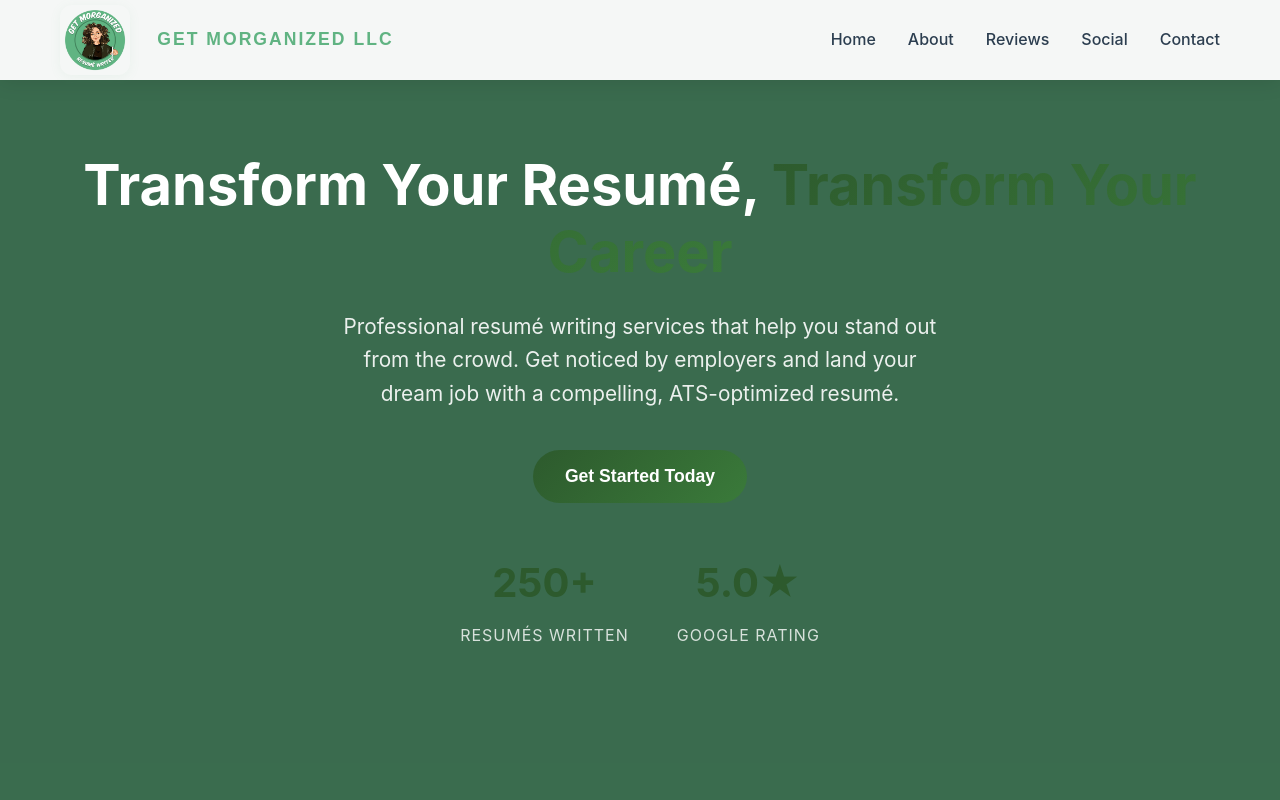
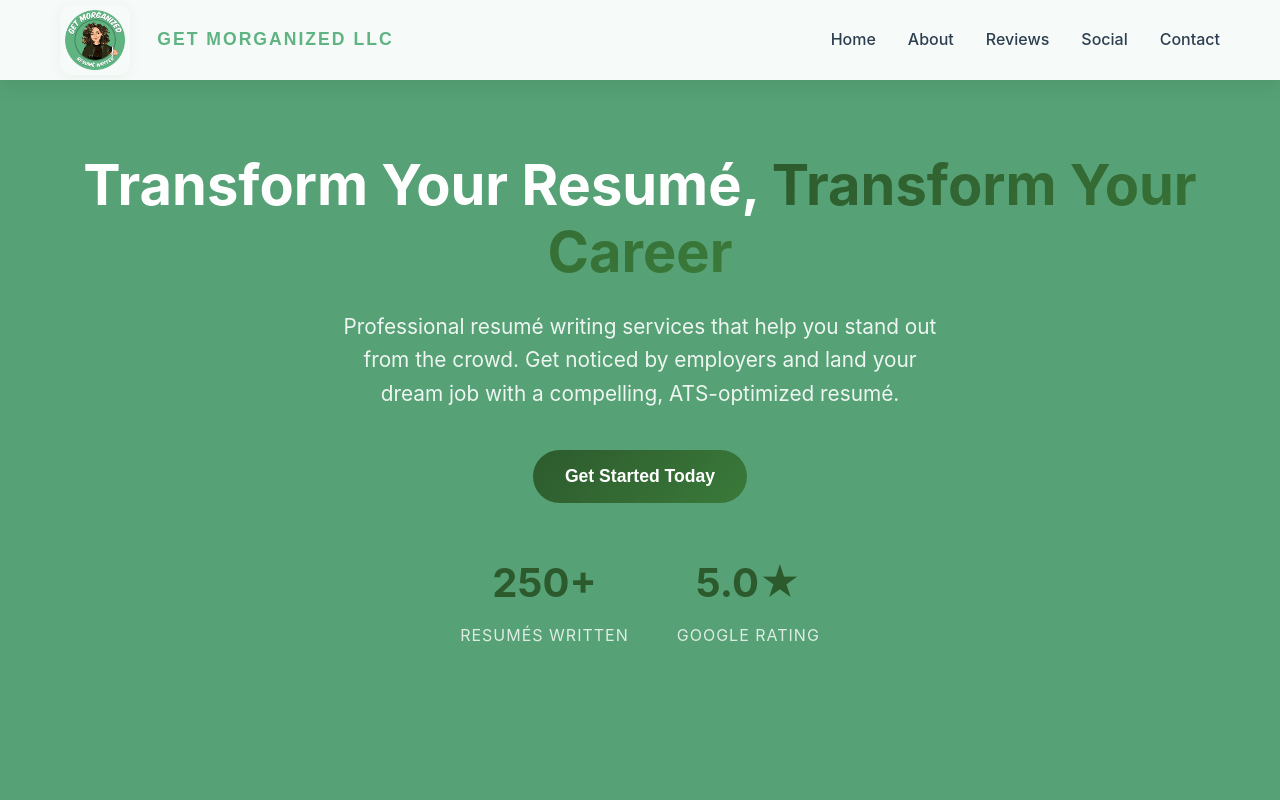
Before and after one commit to CydVilla/get-morganized, a React (Create React App) app: page / in a window 1280 px wide. Shown: the top 800 px of the page. Built offline with nearby package versions, Linux system fonts and the light colour scheme.

Commit message:
fix: match hero green background to footer - reduce hero overlay from 0.4 to 0.1 opacity - ensure hero section green (#60b382) matches footer green exactly - maintain text readability while achieving color consistency

```diff
--- a/src/components/Hero.css
+++ b/src/components/Hero.css
@@ -26,7 +26,7 @@
   left: 0;
   right: 0;
   bottom: 0;
-  background: rgba(0, 0, 0, 0.4);
+  background: rgba(0, 0, 0, 0.1);
 }
 
 .hero-content {
```
